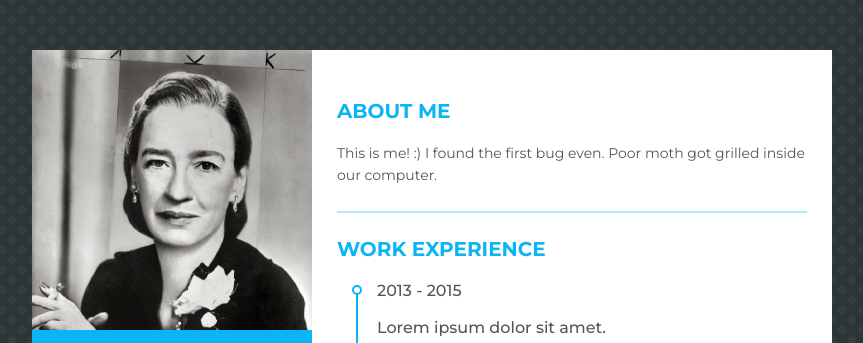
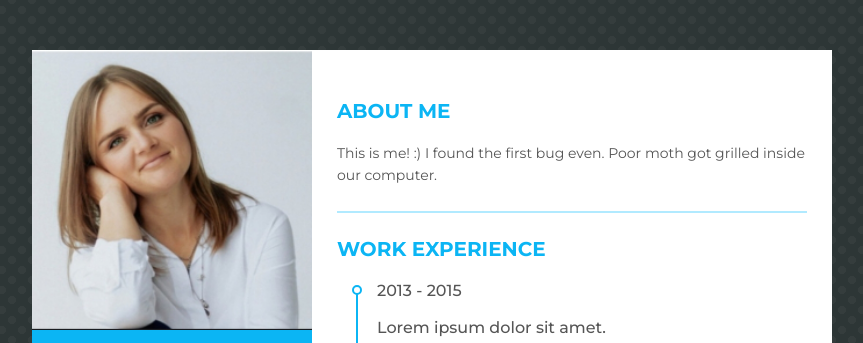
Before and after one commit to inna-dmytrenko/zivotopis, a plain HTML site: page index.html in a window 1280 px wide. Shown: the top 343 px of the page, without its empty margins (208-1071 px from the left). Drawn offline with Linux system fonts and the light colour scheme.

Commit message:
add foto profile

```diff
--- a/index.html
+++ b/index.html
@@ -14,7 +14,7 @@
     <div class="resume">
         <div class="resume_left">
             <div class="resume_profile">
-                <img src="profile.jpg" alt="Profile picture" />
+                <img src="profile.png" alt="Profile picture" />
             </div>
             <div class="resume_content">
                 <div class="resume_item resume_info">
```
Also changed, not shown: profile.jpg (deleted), profile.png (added).
